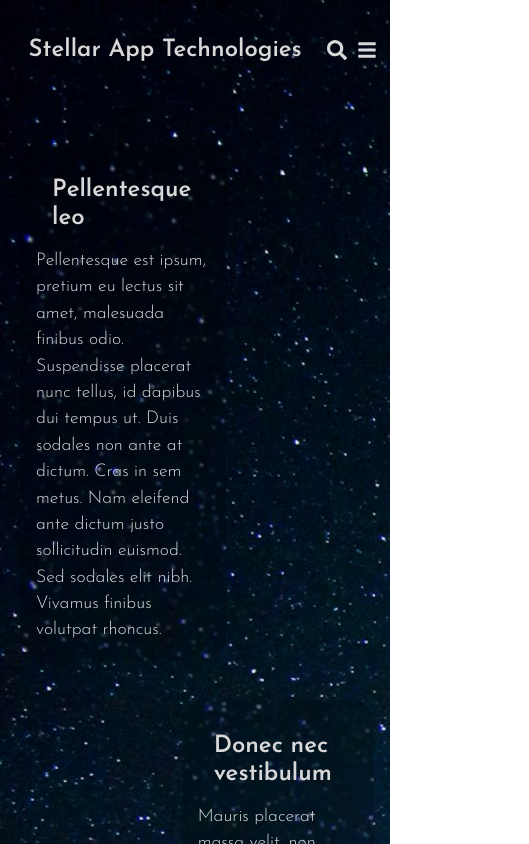
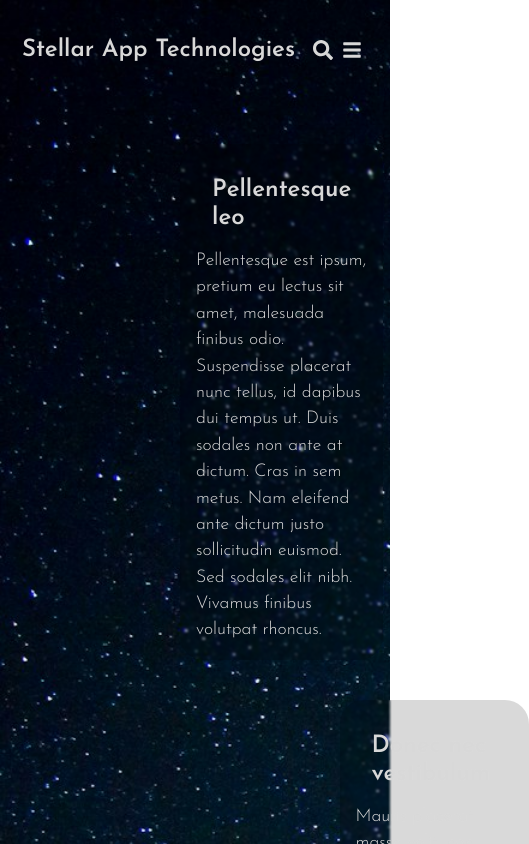
Before and after one commit to MrMostellar/stellar-app-technologies, a Next.js app: page / in a window 390 px wide. Shown: the top 844 px of the page, 529 px wide, since content can reach past the window. Built offline with nearby package versions, Linux system fonts and the light colour scheme.

Commit message:
Added drop down menu and styles, added animations.

```diff
--- a/app/components/Footer/Footer.tsx
+++ b/app/components/Footer/Footer.tsx
@@ -17,7 +17,7 @@ export default function Footer() {
           <SingleTextForm />
         </div>
         {/*Social Media links*/}
-        <div className="flex flex-1 flex-wrap justify-center items-center p-2 pt-4 m-auto">
+        <div className="underline-animation flex flex-1 flex-wrap justify-center items-center p-2 pt-4 m-auto">
           <SocialsBar />
         </div>
         {/*copyright line*/}
--- a/app/components/Header/Header.tsx
+++ b/app/components/Header/Header.tsx
@@ -14,7 +14,7 @@ export default function Header() {
         </nav>
       </div>
 
-      <nav className="flex xs:flex-[0.25] lg:flex-1">
+      <nav className="flex pr-4 xs:flex-[0.25] lg:flex-1 lg:pr-6">
         <button className="justify-center items-center flex xs:flex-1 lg:flex-[0.5]">
           <FaSearch size="1.25rem" color="var(--text)" />
         </button>
@@ -24,9 +24,14 @@ export default function Header() {
         <button className="xs:hidden lg:flex lg:flex-1 lg:max-w-[7vw] my-4 py-1 justify-center items-center mx-2 button">
           <p className="navText">Sign up</p>
         </button>
-        <button className="flex flex-1 justify-center items-center lg:hidden">
-          <FaBars size="1.25rem" color="var(--text)" />
-        </button>
+        <div className="[&>nav]:hover:block [&>button]:hover:hidden flex flex-1 justify-center items-center lg:hidden">
+          <button className="flex-col block">
+            <FaBars size="1.25rem" color="var(--text)" />
+          </button>
+          <nav className="flex-col absolute translate-y-14 p-2 hidden bg-[var(--primary)]">
+            <NavBar />
+          </nav>
+        </div>
       </nav>
     </>
   );
--- a/app/components/Header/NavBar.tsx
+++ b/app/components/Header/NavBar.tsx
@@ -4,9 +4,11 @@ import Link from "next/link";
 export default function NavBar() {
   return NavData.map((data) => {
     return (
-      <Link className={data.navStyle} href={data.href} key={data.id}>
-        {data.title}
-      </Link>
+      <>
+        <Link className={data.navStyle} href={data.href} key={data.id}>
+          {data.title}
+        </Link>
+      </>
     );
   });
 }
--- a/app/components/Header/data/CustomizeNavData.tsx
+++ b/app/components/Header/data/CustomizeNavData.tsx
@@ -7,7 +7,8 @@ export interface Nav {
   navStyle: string;
 }
 
-const navStyles: string = "navText flex flex-1 items-center justify-center";
+const navStyles: string =
+  "px-2 text-nowrap navText flex flex-1 items-center justify-center";
 
 export const NavData: Nav[] = [
   {
--- a/app/globals.css
+++ b/app/globals.css
@@ -51,3 +51,23 @@
     font-weight: 300;
     font-size: 1.1rem;
 }
+
+a{
+    position: relative;
+    padding: 1px;
+}
+
+nav > a::after{
+    height: 2px;
+    left: 0;
+    bottom: 0;
+    width: 0;
+    content: '';
+    background: var(--complimentary);
+    position: absolute;
+    transition: width .3s;
+}
+
+nav > a:hover:after{
+    width: 100%;
+}
--- a/app/page.tsx
+++ b/app/page.tsx
@@ -3,7 +3,7 @@ import Hero from "./components/Hero";
 export default function Home() {
   return (
     <>
-      <section className="text-[0.rem] z-1 bg-[url('/images/bgSpace1.jpg')] bg-no-repeat bg-cover pt-32 grid min-h-[101vh] min-w-[100%] grid-cols-24 grid-rows-24 gap-1">
+      <section className="text-[0.rem] px-40 z-1 bg-[url('/images/bgSpace1.jpg')] bg-no-repeat bg-cover pt-32 grid min-h-[101vh] min-w-[100%] grid-cols-24 grid-rows-24 gap-1">
         <Hero />
       </section>
       <section className="m-12 pb-10 py-2 px-6 rounded-3xl flex flex-col items-center gap-3 text-[1rem]">
--- a/tailwind.config.ts
+++ b/tailwind.config.ts
@@ -10,7 +10,6 @@ export default {
     extend: {
       screens: {
         xs: '300px',
-        tiny: '100px'
       },
       fontFamily: {
         main: ["Josefin Sans", "serif"],
```
